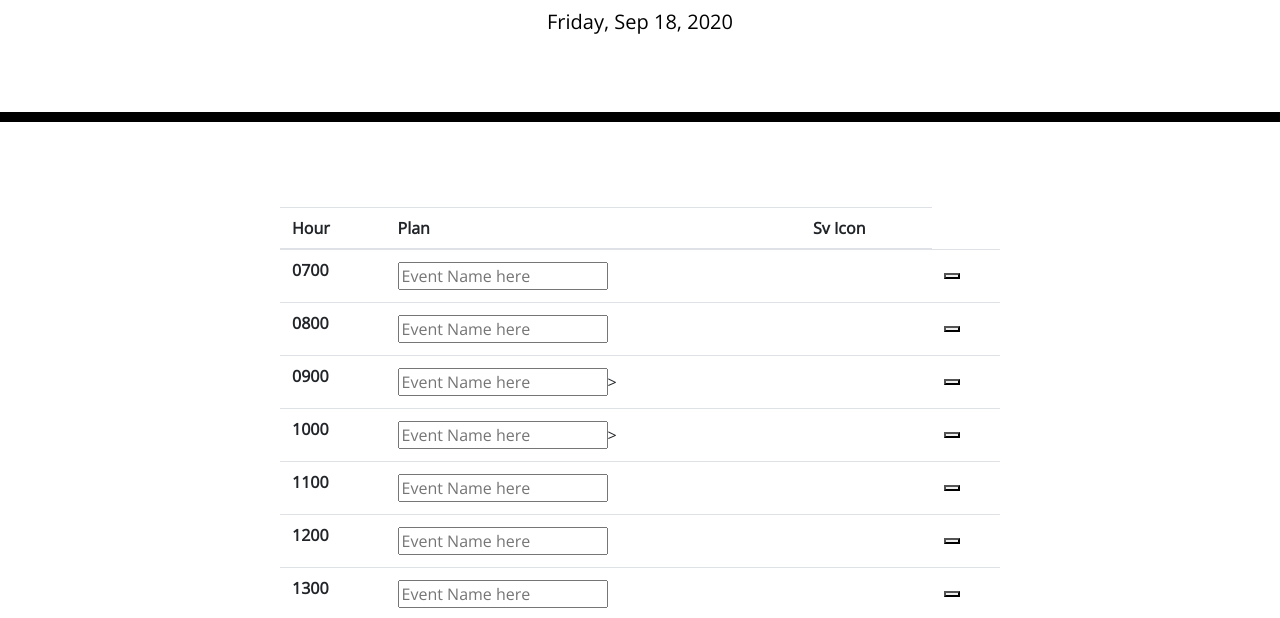
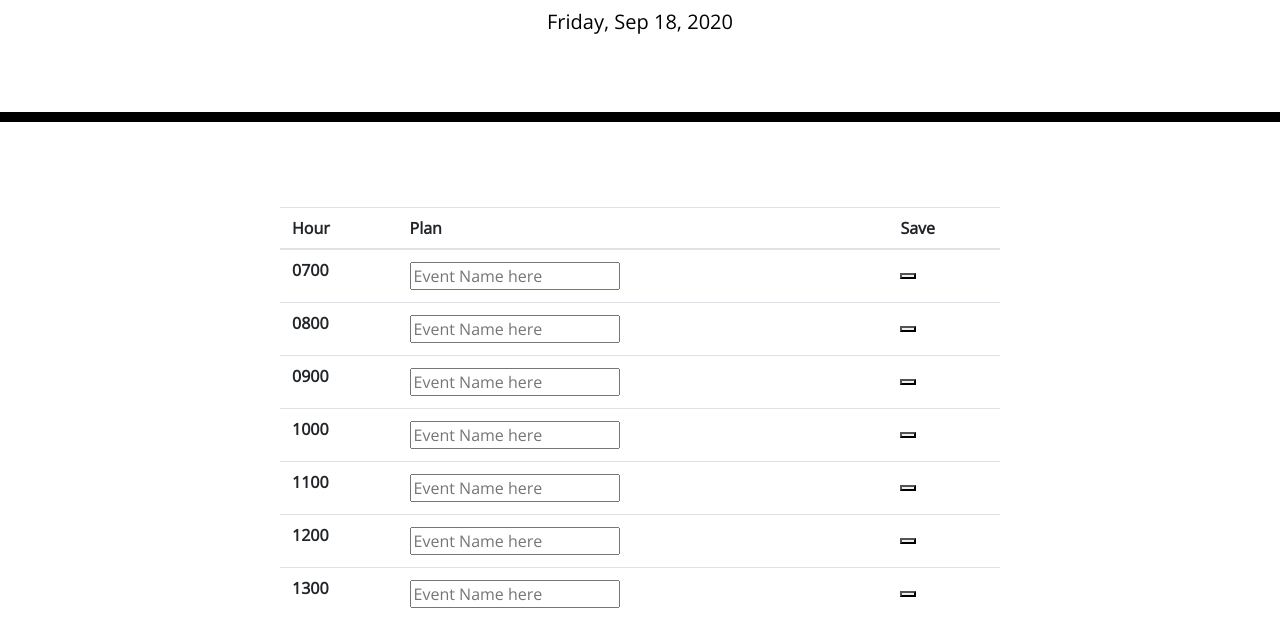
Before and after one commit to xenonth/daily-planner, a plain HTML site: page index.html in a window 1280 px wide. Shown: the part 182-800 px from the top of the page. Drawn offline with nearby package versions, Linux system fonts and the light colour scheme.

Commit message:
final formatting edits and minor changes

```diff
--- a/assets/script.js
+++ b/assets/script.js
@@ -2,9 +2,10 @@ $(document).ready (function () {
     for (i = 7; i < 22 ; i++) {
 
   $("#" + i).val(localStorage.getItem(`${i}`));
+  localStorage.removeItem(`${i}`);
   };
  //localStorage.setItem('agenda', `${$("input").content}`);
-})
+});
 
 // To display todays date
 function todaysDate() {
@@ -22,7 +23,7 @@ saveBtn.on("click", function (event) {
    var content = []
   for (i = 7; i < 22 ; i++) {
     var x = $("#" + i).val();
-    console.log(x)
+     (x)
     if (x != "") {
     content.push(x);
     localStorage.setItem(`${i}`, x);
@@ -89,37 +90,33 @@ tableColorChangeTwentyone();
 // change table color based on the time of day
 function tableColorChangeSeven () {
   var currentHour = Number(`${moment().format('H')}00`);
-        console.log(currentHour);
-    console.log(timeTable.seventhHour);
       // table color change for 7 am
     if (currentHour > timeTable.seventhHour) {
         //changing of colour to past
         $(".7").css({
             'background-color': '#d3d3d3',
             'color': 'white',
-          })
-          console.log('a');
+          });
+
     // changing of color to the present css
     } else if (currentHour == seventhHour) {
         $(".7").css({
                 'background-color': '#ff6961',
                 'color': 'white',
           });
-          console.log('b');
+           ;
     } else if (currentHour < seventhHour) {
      //changing of color to future
       $(".7").css({
         'background-color': '#77dd77',
         'color': 'white',
           });
-          console.log('c');
+           ;
     }
 }
 
 function tableColorChangeEight() {
   var currentHour = Number(`${moment().format('H')}00`);
-        console.log(currentHour);
-    console.log(timeTable.seventhHour);
       // table color change for 7 am
     if (currentHour > timeTable.eighthHour) {
         //changing of colour to past
@@ -152,21 +149,20 @@ function tableColorChangeNine () {
             'background-color': '#d3d3d3',
             'color': 'white',
           })
-          console.log('a');
      // changing of color to the present css
     } else if (currentHour == timeTable.ninthHour) {
         $(".9").css({
                 'background-color': '#ff6961',
                 'color': 'white',
           });
-          console.log('b');
+           ;
         } else if (currentHour < timeTable.ninthHour) {
             //changing of color to future
             $(".9").css({
                 'background-color': '#77dd77',
                 'color': 'white',
           });
-          console.log('c');
+           ;
         }
 }
 function tableColorChangeTen() {
@@ -178,21 +174,19 @@ function tableColorChangeTen() {
                 'background-color': '#d3d3d3',
                 'color': 'white',
               })
-              console.log('a');
         // changing of color to the present css
         } else if (currentHour == timeTable.tenthHour) {
             $(".10").css({
                   'background-color': '#ff6961',
                   'color': 'white',
               });
-              console.log('b');
+               ;
             } else if (currentHour < timeTable.tenthHour) {
                 //changing of color to future
                 $(".10").css({
                     'background-color': '#77dd77',
                     'color': 'white',
               });
-              console.log('c');
             }
 }
 function tableColorChangeEleven () {
@@ -204,21 +198,19 @@ function tableColorChangeEleven () {
             'background-color': '#d3d3d3',
             'color': 'white',
           })
-          console.log('a');
+           ;
           // changing of color to the present css
     } else if (currentHour == timeTable.eleventhHour) {
         $(".11").css({
               'background-color': '#ff6961',
               'color': 'white',
           });
-          console.log('b');
         } else if (currentHour < timeTable.eleventhHour) {
             //changing of color to future
             $(".11").css({
                 'background-color': '#77dd77',
                 'color': 'white',
           });
-          console.log('c');
         }
 }
 function tableColorChangeTwelve () {
@@ -230,23 +222,21 @@ function tableColorChangeTwelve () {
             'background-color': '#d3d3d3',
             'color': 'white',
           })
-          console.log('a');
       // changing of color to the present css
     } else if (currentHour == timeTable.twelthHour) {
         $(".12").css({
               'background-color': '#ff6961',
               'color': 'white',
           });
-          console.log('b');
         } else if (currentHour < timeTable.twelthHour) {
             //changing of color to future
             $(".12").css({
                 'background-color': '#77dd77',
                 'color': 'white',
           });
-          console.log('c');
         }
 }
+
 function tableColorChangeThirteen () {
   var currentHour = Number(`${moment().format('H')}00`);
   //table color change for 13 am
@@ -256,7 +246,6 @@ function tableColorChangeTwelve () {
             'background-color': '#d3d3d3',
             'color': 'white',
           })
-          console.log('a');
       // changing of color to the present css
   } else if (currentHour == timeTable.thirteenthHour) {
       $(".13").css({
@@ -264,17 +253,15 @@ function tableColorChangeTwelve () {
               'color': 'white',
 
           });
-          console.log('b');
   } else if (currentHour < timeTable.thirteenthHour) {
     //changing of color to future
       $(".13").css({
             'background-color': '#77dd77',
             'color': 'white',
           });
-          console.log('c');
-          return;
         }
 }
+
 function tableColorChangeFourteen () {
   var currentHour = Number(`${moment().format('H')}00`);
   //table color change for 1400
@@ -284,23 +271,21 @@ function tableColorChangeTwelve () {
      'background-color': '#d3d3d3',
       'color': 'white',
           })
-          console.log('a');
      // changing of color to the present css
   } else if (currentHour == timeTable.fourteenthHour) {
         $(".14").css({
               'background-color': '#ff6961',
               'color': 'white',
           });
-          console.log('b');
   } else if (currentHour < timeTable.fourteenthHour) {
     //changing of color to future
     $(".14").css({
         'background-color': '#77dd77',
         'color': 'white',
           });
-          console.log('c');
         }
 }
+
 function tableColorChangeFifteen () {
    var currentHour = Number(`${moment().format('H')}00`);
     //table color change for 1500
@@ -310,21 +295,18 @@ function tableColorChangeTwelve () {
           'background-color': '#d3d3d3',
           'color': 'white',
         })
-          console.log('a');
 // changing of color to the present css
   } if (currentHour == timeTable.fifteenthHour) {
       $(".15").css({
           'background-color': '#ff6961',
           'color': 'white',
           });
-          console.log('b');
  } else if (currentHour < timeTable.fifteenthHour) {
   //changing of color to future
   $(".15").css({
      'background-color': '#77dd77',
       'color': 'white',
           });
-          console.log('c');
         }
 }
     // table color change for 1600
@@ -336,21 +318,18 @@ function tableColorChangeTwelve () {
       'background-color': '#d3d3d3',
       'color': 'white',
           })
-          console.log('a');
           // changing of color to the present css
   } else if (currentHour == timeTable.sixteenthHour) {
       $(".16").css({
             'background-color': '#ff6961',
             'color': 'white',
           });
-          console.log('b');
         } else if (currentHour < timeTable.sixteenthHour) {
             //changing of color to future
             $(".16").css({
                 'background-color': '#77dd77',
                 'color': 'white',
           });
-          console.log('c');
         }
 }
 // checking color background for 1700
@@ -362,23 +341,21 @@ function tableColorChangeTwelve () {
         'background-color': '#d3d3d3',
         'color': 'white',
         })
-              console.log('a');
   // changing of color to the present css
   } else if (currentHour == timeTable.seventeenthHour) {
      $(".17").css({
       'background-color': '#ff6961',
       'color': 'white',
               });
-              console.log('b');
   } else if (currentHour < timeTable.seventeenthHour) {
     //changing of color to future
        $(".17").css({
         'background-color': '#77dd77',
         'color': 'white',
               });
-              console.log('c');
             }
 }
+
 function tableColorChangeEighteen() {
  var currentHour = Number(`${moment().format('H')}00`);
   // checking color background for 1800
@@ -388,23 +365,21 @@ function tableColorChangeTwelve () {
       'background-color': '#d3d3d3',
       'color': 'white',
           })
-                  console.log('a');
     // changing of color to the present css
   } else if (currentHour == timeTable.eighteenthHour) {
     $(".18").css({
     'background-color': '#ff6961',
     'color': 'white',
                   });
-                  console.log('b');
   } else if (currentHour < timeTable.eighteenthHour) {
     //changing of color to future
       $(".18").css({
         'background-color': '#77dd77',
         'color': 'white',
                   });
-                  console.log('c');
         }
 }
+
 function tableColorChangeNineteen () {
   var currentHour = Number(`${moment().format('H')}00`);
     // checking color background for 1900
@@ -414,23 +389,21 @@ function tableColorChangeTwelve () {
    'background-color': '#d3d3d3',
    'color': 'white',
     })
-                  console.log('a');
   // changing of color to the present css
   } else if (currentHour == timeTable.nineteenthHour) {
      $(".19").css({
         'background-color': '#ff6961',
         'color': 'white',
                   });
-                  console.log('b');
   } else if (currentHour < timeTable.nineteenthHour) {
     //changing of color to future
     $(".19").css({
       'background-color': '#77dd77',
       'color': 'white',
       });
-                  console.log('c');
   }
 }
+
 // checking color background for 2000
 function tableColorChangeTwenty () {
    var currentHour = Number(`${moment().format('H')}00`);
@@ -440,21 +413,18 @@ function tableColorChangeTwelve () {
         'background-color': '#d3d3d3',
         'color': 'white',
      })
-                  console.log('a');
   // changing of color to the present css
  } else if (currentHour == timeTable.twentyethHour) {
   $(".20").css({
     'background-color': '#ff6961',
     'color': 'white',
     });
-                  console.log('b');
  } else if (currentHour < timeTable.twentyethHour) {
   //changing of color to future
     $(".20").css({
       'background-color': '#77dd77',
       'color': 'white',
      });
-                  console.log('c');
   }
 }
 
@@ -467,20 +437,17 @@ function tableColorChangeTwelve () {
       'background-color': '#d3d3d3',
       'color': 'white',
       })
-                  console.log('a');
   // changing of color to the present css
   } else if (currentHour == timeTable.twentyfirstHour) {
     $(".21").css({
       'background-color': '#ff6961',
       'color': 'white',
       });
-                  console.log('b');
   } else if (currentHour < timeTable.twentyfirstHour) {
     //changing of color to future
       $(".21").css({
         'background-color': '#77dd77',
         'color': 'white',
         });
-                  console.log('c');
   }
 }
--- a/index.html
+++ b/index.html
@@ -41,7 +41,8 @@
               <tr>
                 <th scope="col" >Hour</th>
                 <th scope="col">Plan</th>
-                <th scope="col">Sv Icon</th>
+                <th></th>
+                <th scope="col">Save</th>
               </tr>
             </thead>
             <tbody>
@@ -60,13 +61,13 @@
               </tr>
               <tr>
                 <th class = "timeNumber" class="9">0900</th>
-                <td class="9"><input placeholder="Event Name here" id = "9">></input></td>
+                <td class="9"><input placeholder="Event Name here" id = "9"></input></td>
                 <td class="9"></td>
                 <td class = "svBtn" id></td>
               </tr>
               <tr>
                 <th class = "timeNumber" class="10">1000</th>
-                <td class="10"><input placeholder="Event Name here" id = "10">></input></td>
+                <td class="10"><input placeholder="Event Name here" id = "10"></input></td>
                 <td class="10"></td>
                 <td class = "svBtn"></td>
               </tr>
```
Lines whose indentation alone changed are shown as unchanged.
